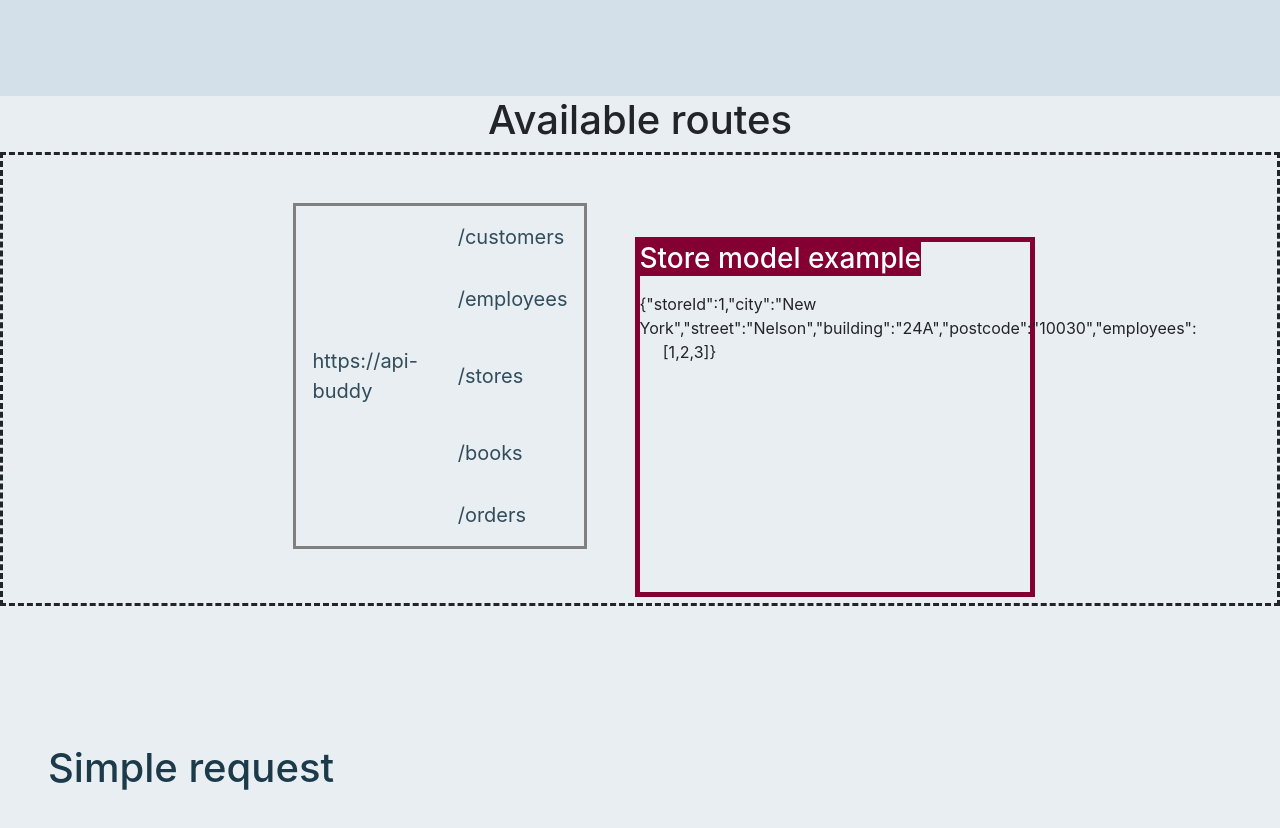
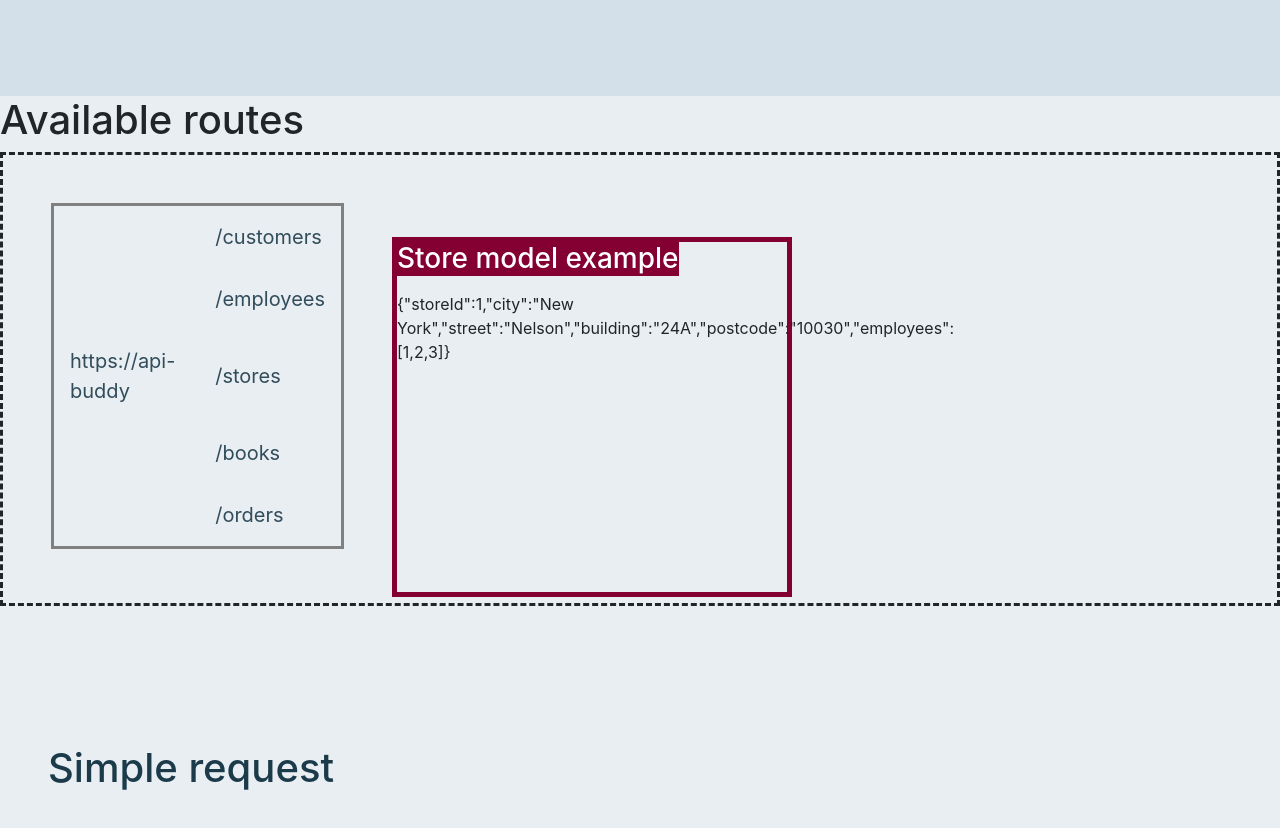
Before and after one commit to SidnevIgor/api-buddy-react, a React (Create React App) app: page / in a window 1280 px wide. Shown: the part 920-1748 px from the top of the page. Built offline with nearby package versions, Linux system fonts and the light colour scheme.

Commit message:
Update routesDisplay.jsx

```diff
--- a/src/components/routesDisplay.jsx
+++ b/src/components/routesDisplay.jsx
@@ -13,10 +13,10 @@ export default class RoutesDisplay extends Component {
   }
   render() {
     return (
-      <div style={{fontFamily: "Inter", backgroundColor: "#E9EEF2", height: "600px", textAlign: "center"}}>
+      <div style={{fontFamily: "Inter", backgroundColor: "#E9EEF2", height: "600px"}}>
         <h1>Available routes</h1>
-        <div style={{width: "100%", textAlign: "center", borderStyle: "dashed"}}>
-          <table style={{width: "23%", borderStyle: "solid", textAlign: "left", display: "inline-block", fontSize: "20px", color: "#314C5B"}} className="m-5" id = "mainTable">
+        <div style={{width: "100%", borderStyle: "dashed"}}>
+          <table style={{width: "23%", borderStyle: "solid", textAlign: "left", display: "inline-block", fontSize: "20px", color: "#314C5B", marginLeft: "700px"}} className="m-5" id = "mainTable">
             <tbody>
               <tr>
                 <td className = "reqList p-3" id = "row11"></td>
@@ -40,7 +40,7 @@ export default class RoutesDisplay extends Component {
               </tr>
             </tbody>
           </table>
-          <div style = {{width: "400px", minHeight: "360px", border: " 5px solid #840032", display: "inline-block"}}>
+          <div style = {{width: "400px", minHeight: "360px", border: " 5px solid #840032", display: "inline-block", position: "relative"}}>
             <h3 style = {{position: "absolute", backgroundColor: "#840032", color: "#FFFFFF"}}>{this.state.chosenModel} model example</h3>
             <p style = {{position: "absolute", width: "100px", resize: "none", marginTop: "50px"}}>
               {JSON.stringify(this.state.modelDesc)}
```
